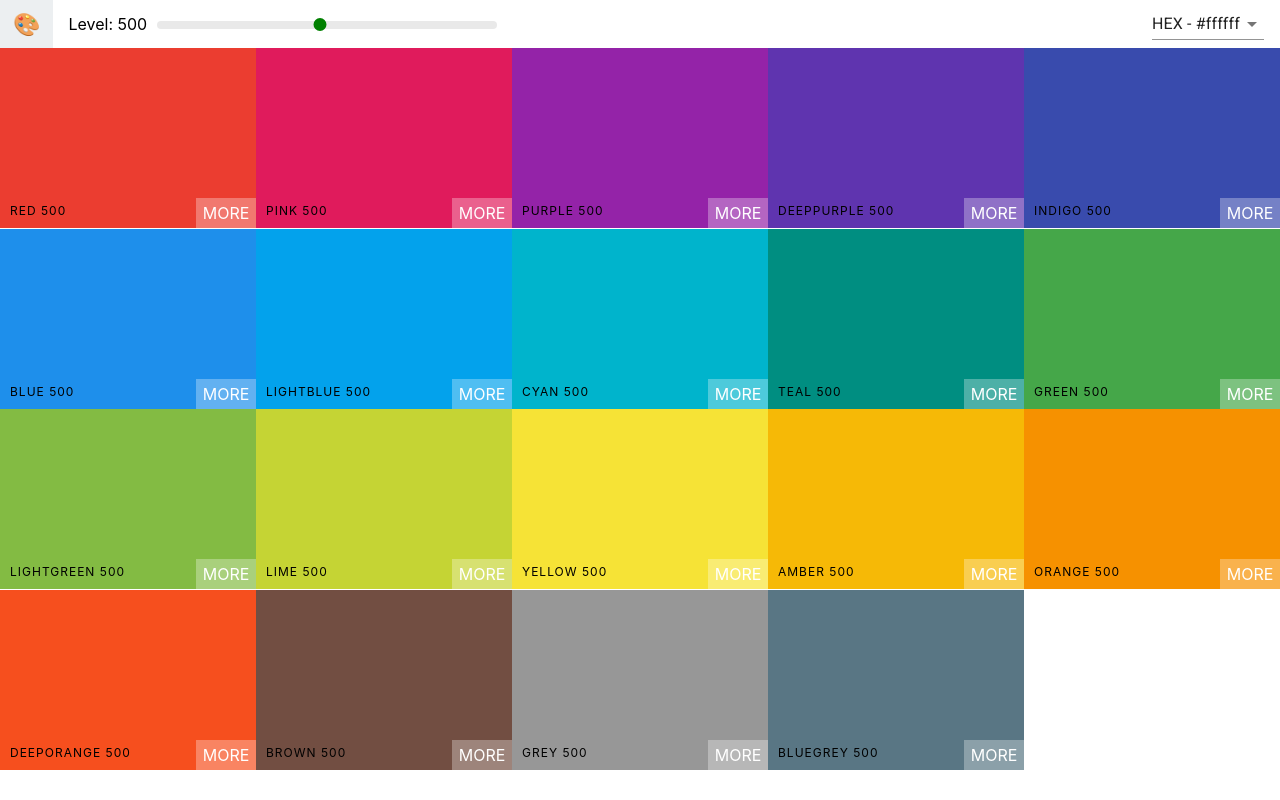
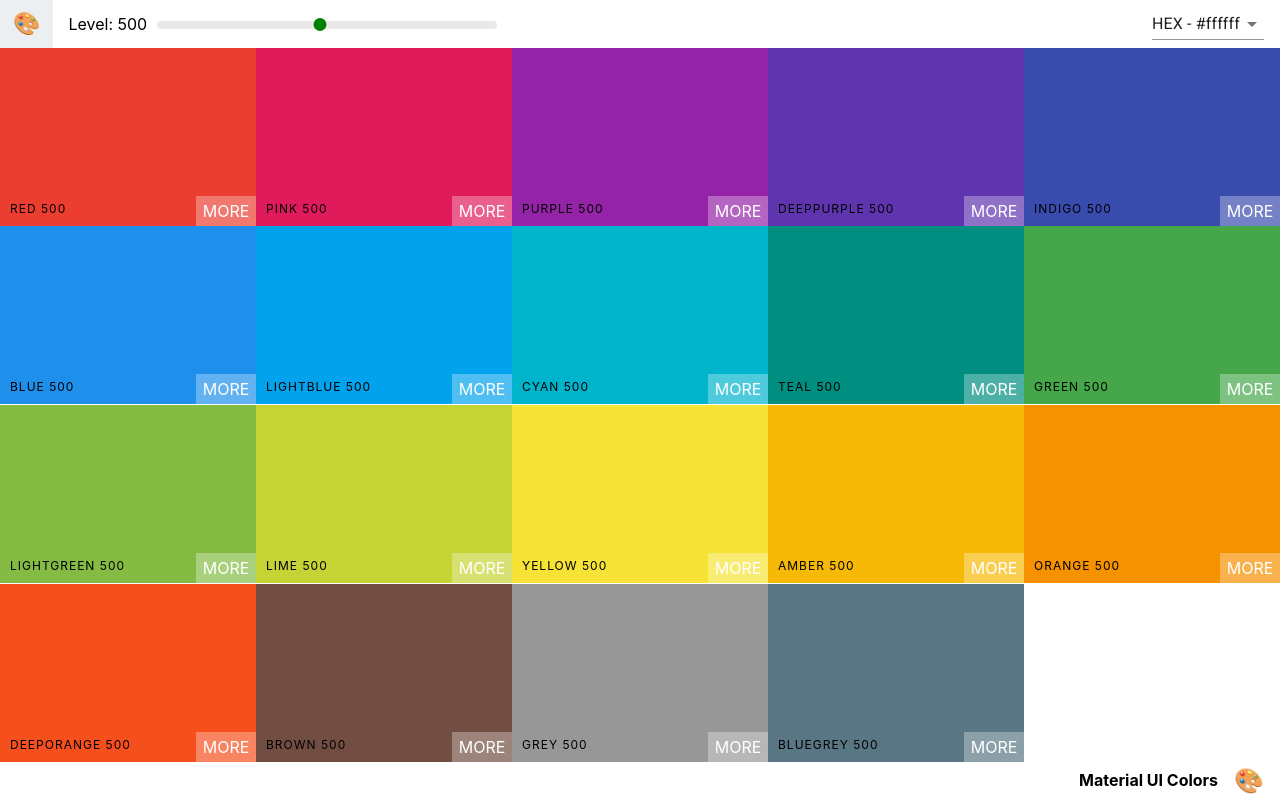
Before and after one commit to josephgattuso/palette-picker, a React (Create React App) app: page / in a window 1280 px wide. Built offline with nearby package versions, Linux system fonts and the light colour scheme.

Commit message:
feat: add palette footer

```diff
--- a/src/Palette.css
+++ b/src/Palette.css
@@ -1,7 +1,23 @@
 .Palette {
   height: 100vh;
+  display: flex;
+  flex-direction: column;
 }
 
 .Palette-colors {
   height: 90%;
 }
+
+.Palette-footer {
+  background-color: #fff;
+  height: 5vh;
+  display: flex;
+  justify-content: flex-end;
+  align-items: center;
+  font-weight: 650;
+}
+
+.emoji {
+  font-size: 1.5rem;
+  margin: 0 1rem;
+}
--- a/src/Palette.js
+++ b/src/Palette.js
@@ -17,22 +17,23 @@
     this.setState({ format: val });
   }
   render() {
-    const { colors } = this.props.palette;
+    const { colors, paletteName, emoji } = this.props.palette;
     const { level, format } = this.state;
     const colorBoxes = colors[level].map(color => (
-      // eslint-disable-next-line react/jsx-key
-      <ColorBox background={color[format]} name={color.name} />
+      <ColorBox background={color[format]} name={color.name} key={color.id} />
     ));
     return (
-      <div className='Palette'>
+      <div className="Palette">
         <Navbar
           level={level}
           changeLevel={this.changeLevel}
           handleChange={this.changeFormat}
         />
-        {/* Navbar goes here */}
-        <div className='Palette-colors'>{colorBoxes}</div>
-        {/* footer eventually */}
+        <div className="Palette-colors">{colorBoxes}</div>
+        <footer className="Palette-footer">
+          {paletteName}
+          <span className="emoji">{emoji}</span>
+        </footer>
       </div>
     );
   }
```
